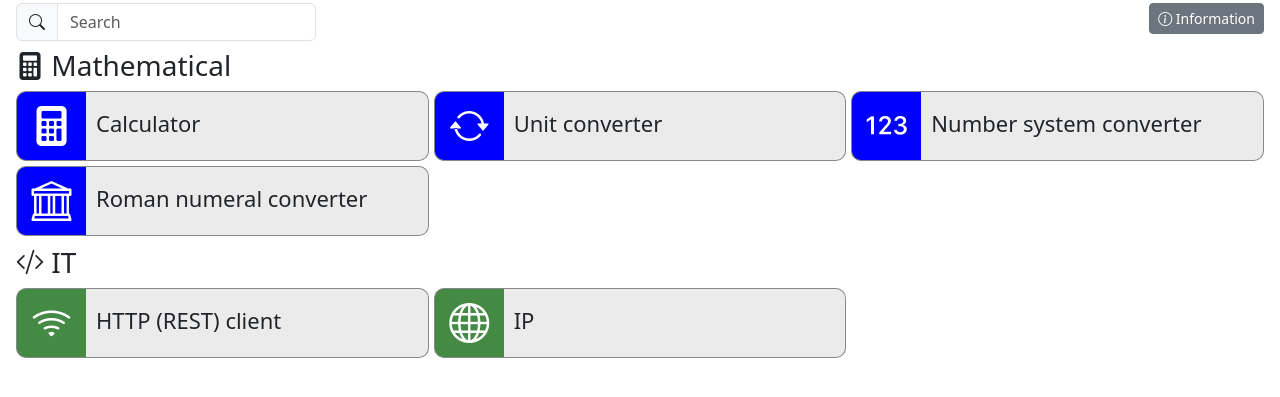
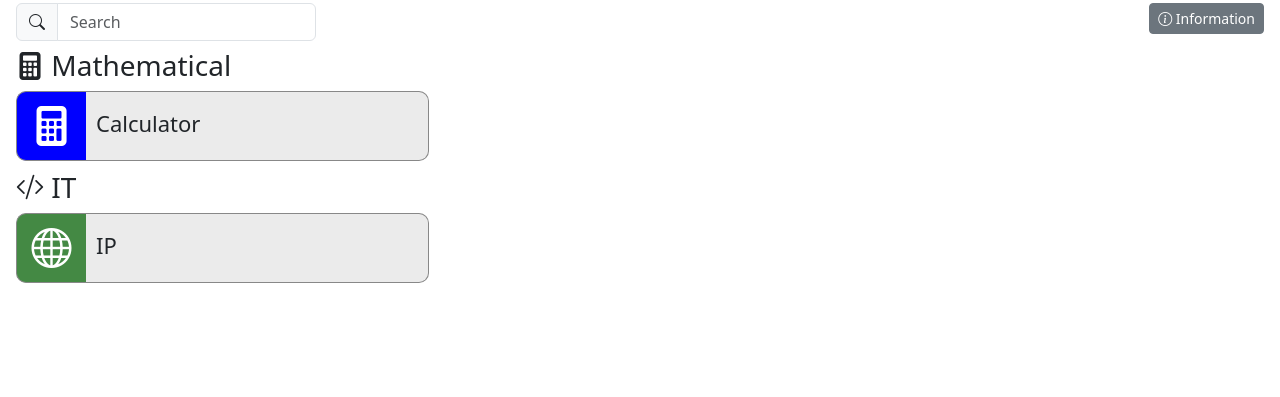
Before and after one commit to bartekl1/tools, a plain HTML site: page index.html in a window 1280 px wide. Shown: the part 51-448 px from the top of the page. Drawn offline with nearby package versions, Linux system fonts and the light colour scheme.

Commit message:
Updated home page

```diff
--- a/index.html
+++ b/index.html
@@ -82,7 +82,7 @@
                     </div>
                 </a>
 
-                <a href="/tools/unit_conventer.html" class="tool">
+                <!-- <a href="/tools/unit_conventer.html" class="tool">
                     <div class="tool-body">
                         <div class="tool-icon-div">
                             <i class="bi bi-arrow-repeat tool-icon"></i>
@@ -92,9 +92,9 @@
                         </div>
                         <div class="clearfix"></div>
                     </div>
-                </a>
+                </a> -->
 
-                <a href="/tools/number_system_converter.html" class="tool">
+                <!-- <a href="/tools/number_system_converter.html" class="tool">
                     <div class="tool-body">
                         <div class="tool-icon-div">
                             <i class="bi bi-123 tool-icon"></i>
@@ -104,9 +104,9 @@
                         </div>
                         <div class="clearfix"></div>
                     </div>
-                </a>
+                </a> -->
 
-                <a href="/tools/roman_numeral_converter.html" class="tool">
+                <!-- <a href="/tools/roman_numeral_converter.html" class="tool">
                     <div class="tool-body">
                         <div class="tool-icon-div">
                             <i class="bi bi-bank tool-icon"></i>
@@ -116,7 +116,7 @@
                         </div>
                         <div class="clearfix"></div>
                     </div>
-                </a>
+                </a> -->
             </div>
         </div>
 
@@ -127,7 +127,7 @@
             </div>
 
             <div class="tools">
-                <a href="/tools/http.html" class="tool dont-works-offline">
+                <!-- <a href="/tools/http.html" class="tool dont-works-offline">
                     <div class="tool-body">
                         <div class="tool-icon-div">
                             <i class="bi bi-wifi tool-icon"></i>
@@ -137,7 +137,7 @@
                         </div>
                         <div class="clearfix"></div>
                     </div>
-                </a>
+                </a> -->
 
                 <a href="/tools/ip.html" class="tool dont-works-offline">
                     <div class="tool-body">
```
